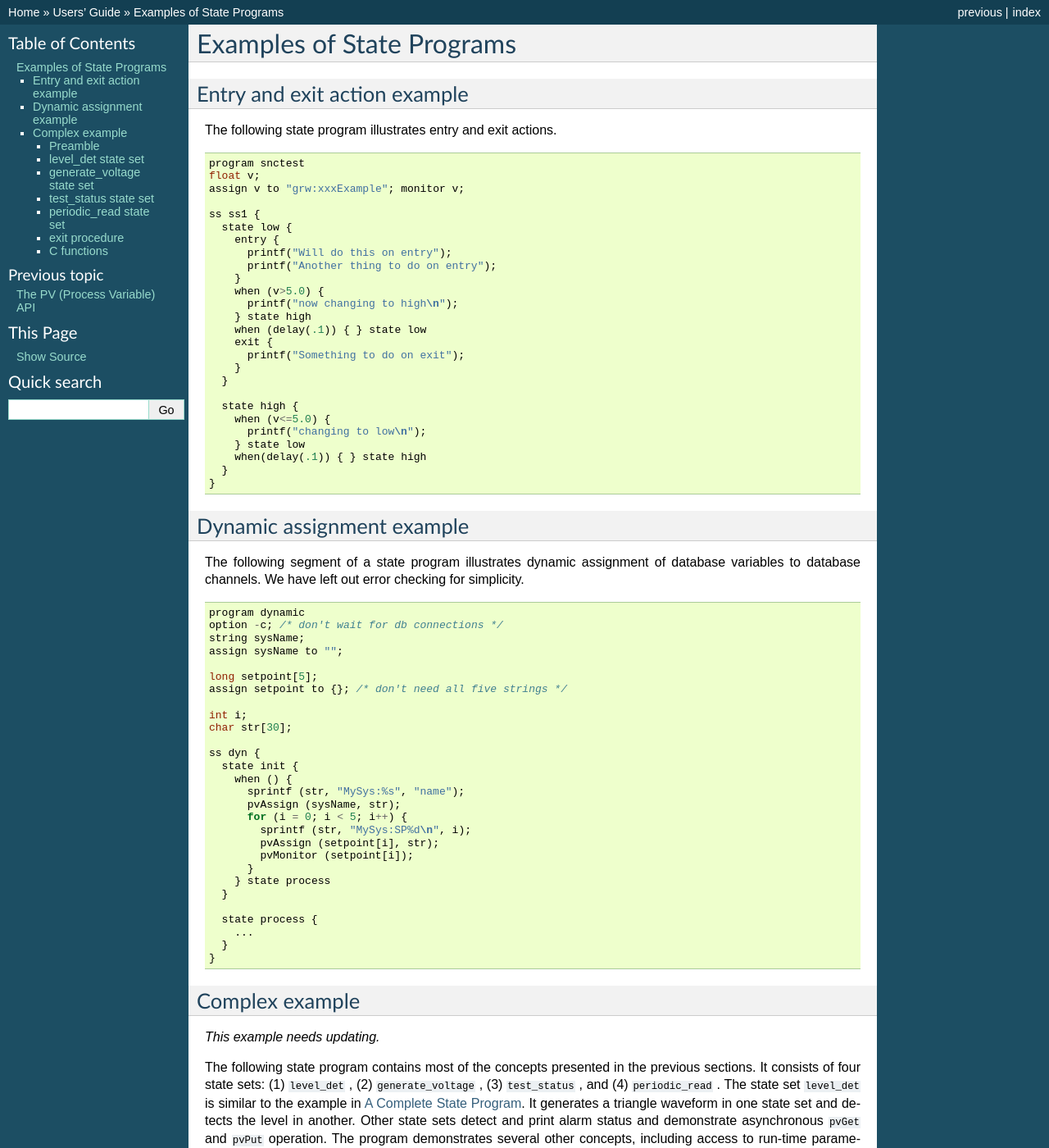
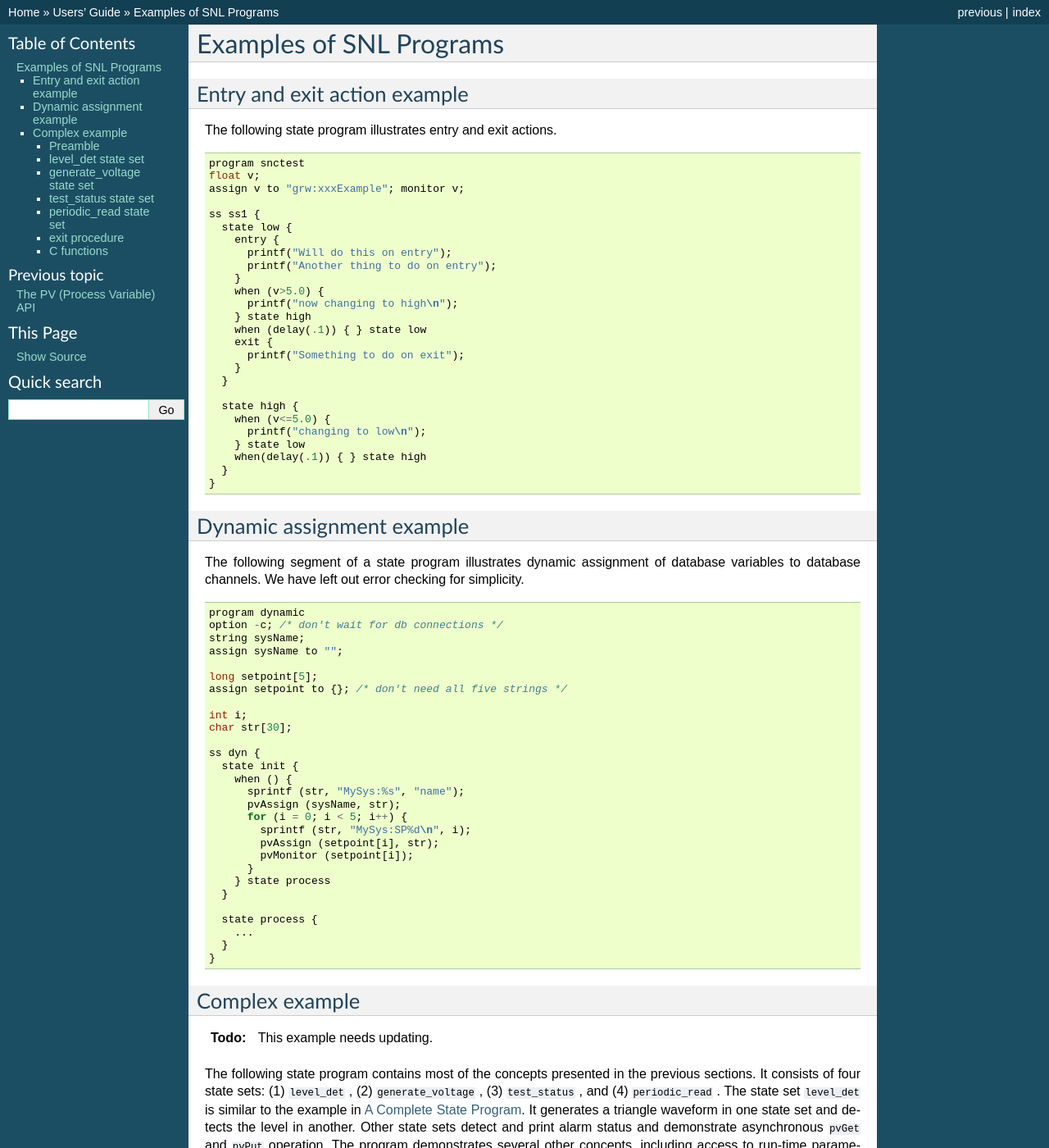
Before and after one commit to jeonghanlee/sequencer-2-2, a Sphinx documentation site: the page built from documentation/Examples.txt, in a window 1280 px wide and 1400 px high. Shown: the whole window at 82% size. Built offline with Sphinx 7.4.7, drawn with Linux system fonts in a browser that asks for light colours; some of the changed text lies outside the part shown.

Commit message:
docs: a few minor fixes

```diff
--- a/documentation/Examples.txt
+++ b/documentation/Examples.txt
@@ -1,12 +1,10 @@
-Examples of State Programs
-==========================
+Examples of SNL Programs
+========================
 
 Entry and exit action example
 -----------------------------
 
-The following state program illustrates entry and exit actions.
-
-::
+The following state program illustrates entry and exit actions. ::
 
   program snctest
   float v;
@@ -40,9 +38,7 @@
 
 The following segment of a state program illustrates dynamic
 assignment of database variables to database channels. We have left
-out error checking for simplicity.
-
-::
+out error checking for simplicity. ::
 
   program dynamic
   option -c; /* don't wait for db connections */
@@ -76,7 +72,7 @@
 Complex example
 ---------------
 
-*This example needs updating.*
+.. todo:: This example needs updating.
 
 The following state program contains most of the concepts presented
 in the previous sections. It consists of four state sets: (1)
@@ -125,7 +121,7 @@
   char *pmac; /* used to access program macros */
 
 level_det state set
-^^^^^^^^^^^^^^^^^^^^
+^^^^^^^^^^^^^^^^^^^
 
 ::
 
--- a/documentation/index.txt
+++ b/documentation/index.txt
@@ -28,4 +28,4 @@
    PV-API
    Examples
 
-:ref:`genindex`
+.. :ref:`genindex`
```
